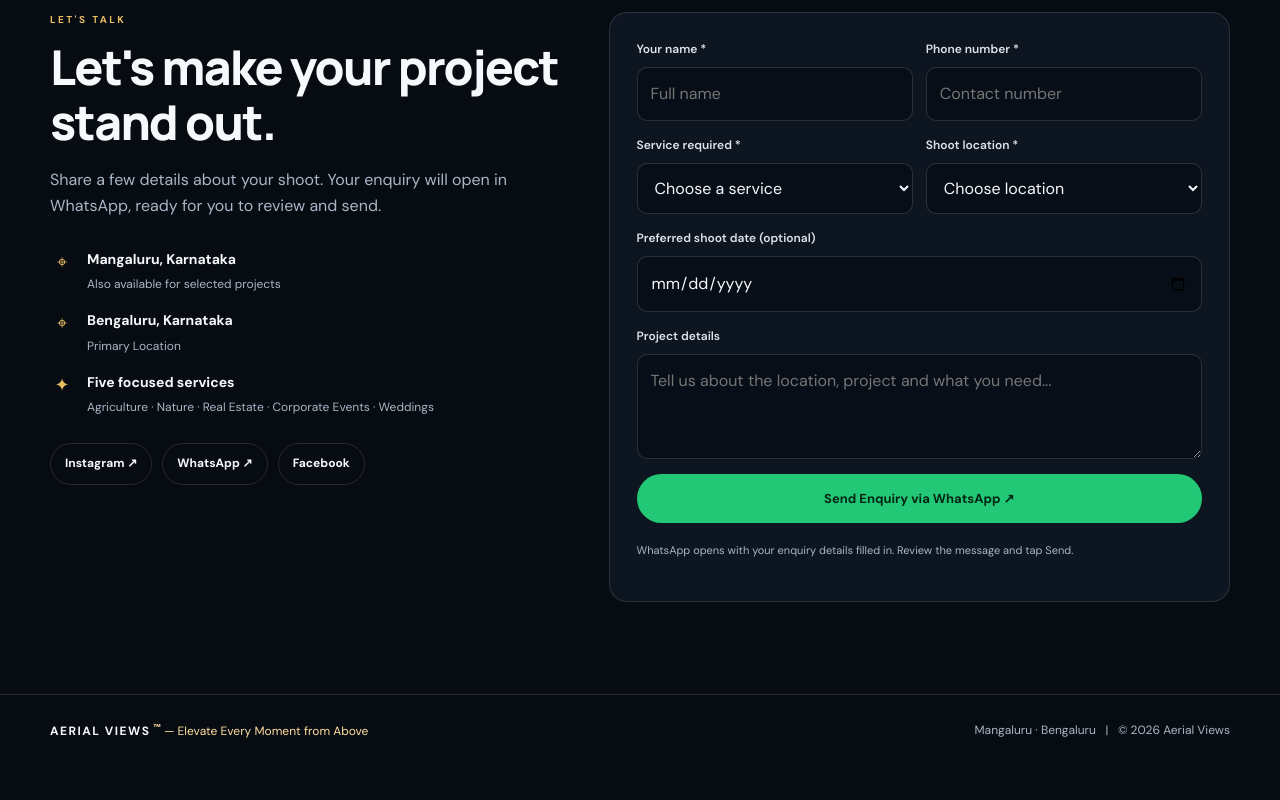
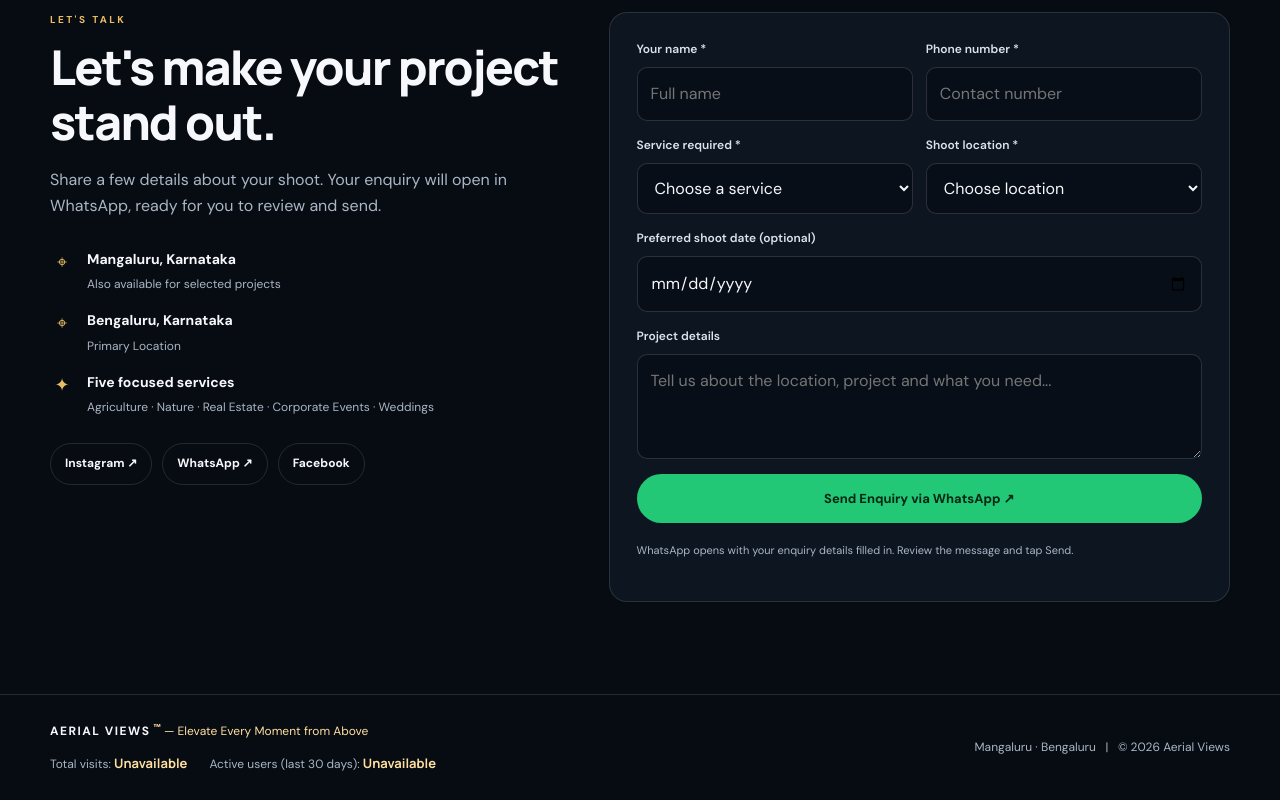
Before and after one commit to aerialviews/aerialviews, a plain HTML site: page index.html in a window 1280 px wide. Shown: the part 4865-5665 px from the top of the page. Before the commit the page ends 5632 px from the top, so only its background shows below. Drawn offline with Linux system fonts and the light colour scheme; no server answers.

Commit message:
Integrate tracking for total visits and active users
Added GoatCounter and Google Analytics tracking for website statistics.

```diff
--- a/index.html
+++ b/index.html
@@ -12,6 +12,10 @@
   gtag('js', new Date());
   gtag('config', 'G-RLEM8SPV23');
 </script>
+
+<!-- GoatCounter page-view tracking -->
+<script data-goatcounter="https://aerialviews.goatcounter.com/count"
+        async src="https://gc.zgo.at/count.js"></script>
 
   <meta name="theme-color" content="#070b12">
   <meta name="description" content="Aerial Views creates professional drone photography and videography for agriculture, nature, real estate, corporate events and weddings in Mangaluru and Bengaluru.">
@@ -149,6 +153,10 @@
     .footer-inner { display: flex; justify-content: space-between; align-items: center; gap: 18px; }
     .footer strong { color: var(--white); letter-spacing: 1.5px; }
     .footer-tagline { color: var(--gold-light); }
+    .footer-stats { display: flex; flex-wrap: wrap; gap: 10px 22px; margin-top: 12px; }
+    .footer-stat { color: var(--muted); font-size: 12px; }
+    .footer-stat strong { color: var(--gold-light); letter-spacing: 0; font: 700 13px Manrope, sans-serif; }
+    .footer-stat span { color: var(--muted); }
     .wa-float { position: fixed; right: 20px; bottom: 20px; z-index: 40; width: 56px; height: 56px; display: grid; place-items: center; border-radius: 50%; background: #22c875; color: #042615; border: 2px solid #c0ffdd; box-shadow: 0 8px 28px #0008; font-size: 25px; }
     .wa-float:hover { transform: translateY(-3px); }
     @media (max-width: 1050px) {
@@ -487,7 +495,13 @@
 
   <footer class="footer">
     <div class="wrap footer-inner">
-      <div><strong>AERIAL VIEWS<span class="tm-mark">™</span></strong> <span class="footer-tagline">— Elevate Every Moment from Above</span></div>
+      <div>
+        <div><strong>AERIAL VIEWS<span class="tm-mark">™</span></strong> <span class="footer-tagline">— Elevate Every Moment from Above</span></div>
+        <div class="footer-stats" aria-label="Website statistics">
+          <div class="footer-stat">Total visits: <strong id="totalVisits">Loading…</strong></div>
+          <div class="footer-stat">Active users (last 30 days): <strong id="uniqueVisitors">Loading…</strong></div>
+        </div>
+      </div>
       <div>Mangaluru · Bengaluru &nbsp; | &nbsp; © <span id="year"></span> Aerial Views</div>
     </div>
   </footer>
@@ -515,6 +529,40 @@
     });
 
     document.getElementById("year").textContent = new Date().getFullYear();
+
+    // GoatCounter: all-time page views. Enable "Allow adding visitor counts
+    // on your website" in GoatCounter site settings for this public counter.
+    fetch("https://aerialviews.goatcounter.com/counter/TOTAL.json")
+      .then(response => {
+        if (!response.ok) throw new Error("GoatCounter count unavailable");
+        return response.json();
+      })
+      .then(data => {
+        document.getElementById("totalVisits").textContent = data.count ?? "—";
+      })
+      .catch(() => {
+        document.getElementById("totalVisits").textContent = "Unavailable";
+      });
+
+    // Google Analytics 4: active users over the last 30 days.
+    // Public Apps Script Web App endpoint deployed for this property.
+    const GA4_STATS_ENDPOINT = "https://script.google.com/macros/s/AKfycbwfteS_6WnkqpTPdOrAq2DkDhKLmF65c01W88TVaE7TBdwftmlCgtesKLgxjUF3ZRK9/exec";
+    if (GA4_STATS_ENDPOINT.startsWith("https://")) {
+      fetch(GA4_STATS_ENDPOINT)
+        .then(response => {
+          if (!response.ok) throw new Error("GA4 report unavailable");
+          return response.json();
+        })
+        .then(data => {
+          document.getElementById("uniqueVisitors").textContent =
+            Number(data.activeUsers).toLocaleString("en-IN");
+        })
+        .catch(() => {
+          document.getElementById("uniqueVisitors").textContent = "Unavailable";
+        });
+    } else {
+      document.getElementById("uniqueVisitors").textContent = "Setup required";
+    }
 
     // Add gentle scroll reveals without hiding content if scripts are unavailable.
     const revealTargets = document.querySelectorAll(".section-head, .service, .portfolio-card, .about-visual, .about-copy, .process-card, .cta-panel, .contact-copy, #quoteForm");
```
